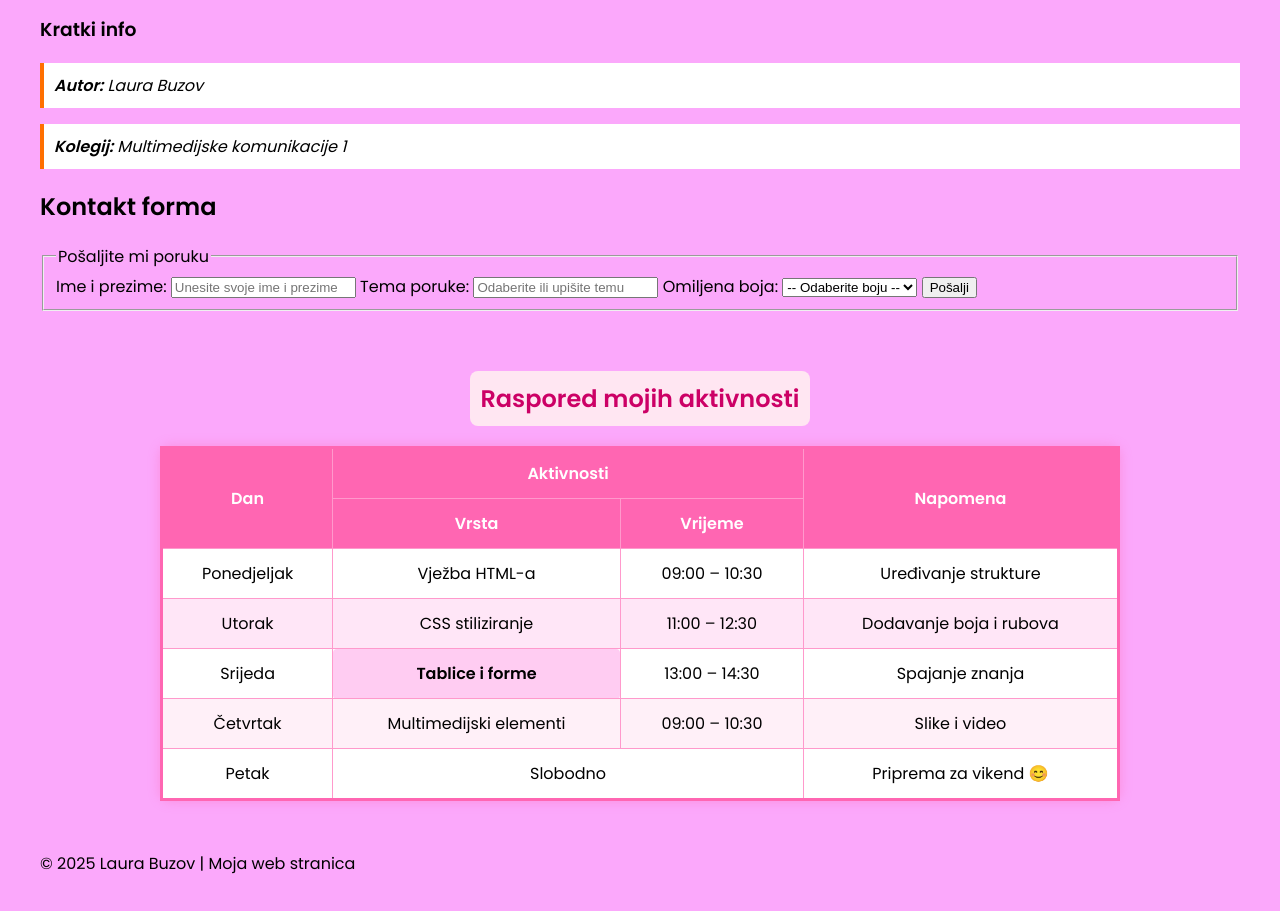
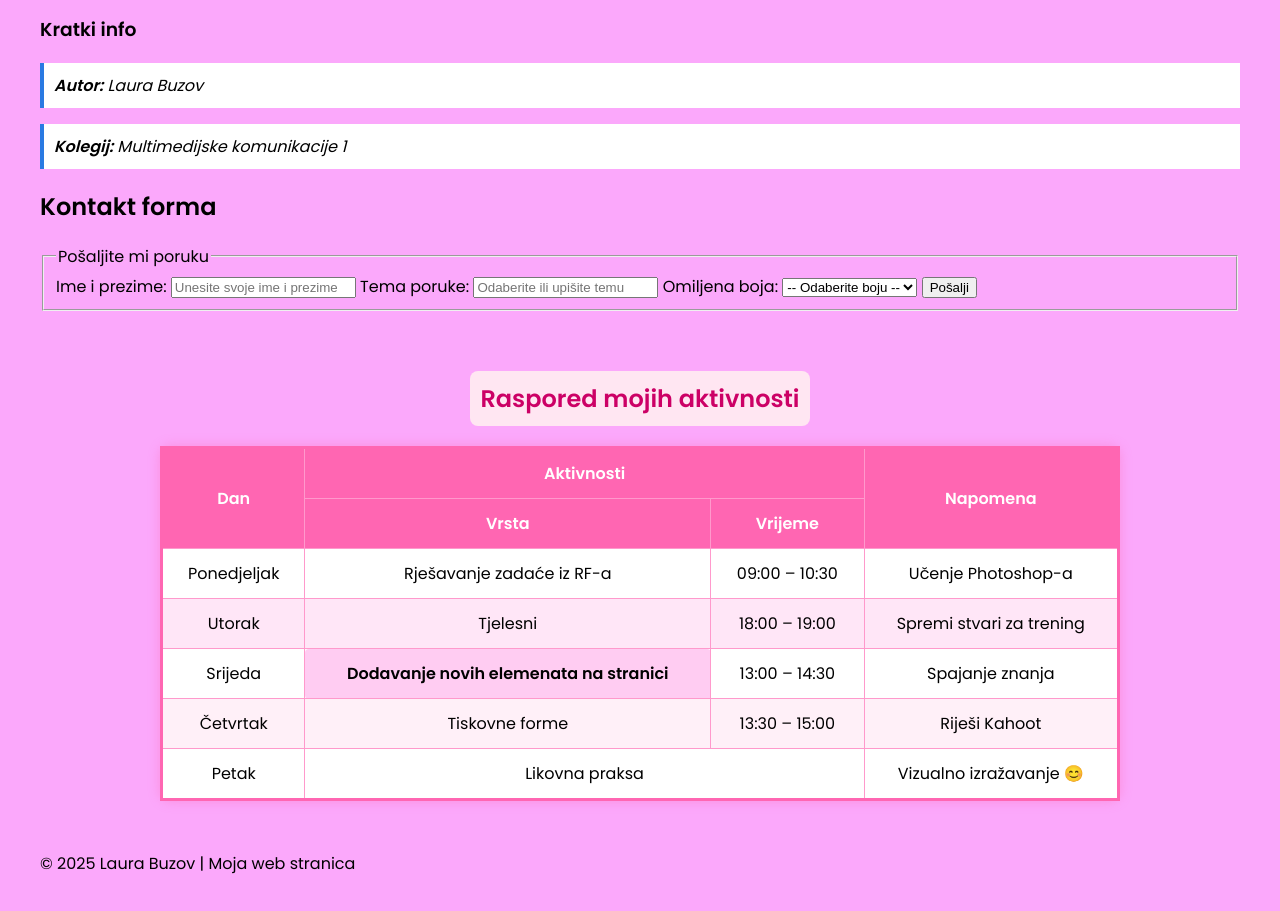
Before and after one commit to laurabuzov/MMK, a plain HTML site: page index.html in a window 1280 px wide. Shown: the part 647-1558 px from the top of the page. Drawn offline with Linux system fonts and the light colour scheme.

Commit message:
Update index.html

```diff
--- a/index.html
+++ b/index.html
@@ -30,7 +30,7 @@
             background-color: #ffffff;
             padding: 10px;
             margin-top: 15px;
-            border-left: 4px solid #ff6f00;
+            border-left: 4px solid #2a7ae2;
         }
 
         #raspored {
@@ -182,32 +182,32 @@
             <tbody>
                 <tr>
                     <td>Ponedjeljak</td>
-                    <td>Vježba HTML-a</td>
+                    <td>Rješavanje zadaće iz RF-a</td>
                     <td>09:00 – 10:30</td>
-                    <td>Uređivanje strukture</td>
+                    <td>Učenje Photoshop-a</td>
                 </tr>
                 <tr class="highlight">
                     <td>Utorak</td>
-                    <td>CSS stiliziranje</td>
-                    <td>11:00 – 12:30</td>
-                    <td>Dodavanje boja i rubova</td>
+                    <td>Tjelesni</td>
+                    <td>18:00 – 19:00</td>
+                    <td>Spremi stvari za trening</td>
                 </tr>
                 <tr>
                     <td>Srijeda</td>
-                    <td id="posebna-celija">Tablice i forme</td>
+                    <td id="posebna-celija">Dodavanje novih elemenata na stranici</td>
                     <td>13:00 – 14:30</td>
                     <td>Spajanje znanja</td>
                 </tr>
                 <tr>
                     <td>Četvrtak</td>
-                    <td>Multimedijski elementi</td>
-                    <td>09:00 – 10:30</td>
-                    <td>Slike i video</td>
+                    <td>Tiskovne forme</td>
+                    <td>13:30 – 15:00</td>
+                    <td>Riješi Kahoot</td>
                 </tr>
                 <tr>
                     <td>Petak</td>
-                    <td colspan="2">Slobodno</td>
-                    <td>Priprema za vikend 😊</td>
+                    <td colspan="2">Likovna praksa</td>
+                    <td>Vizualno izražavanje 😊</td>
                 </tr>
             </tbody>
         </table>
```
